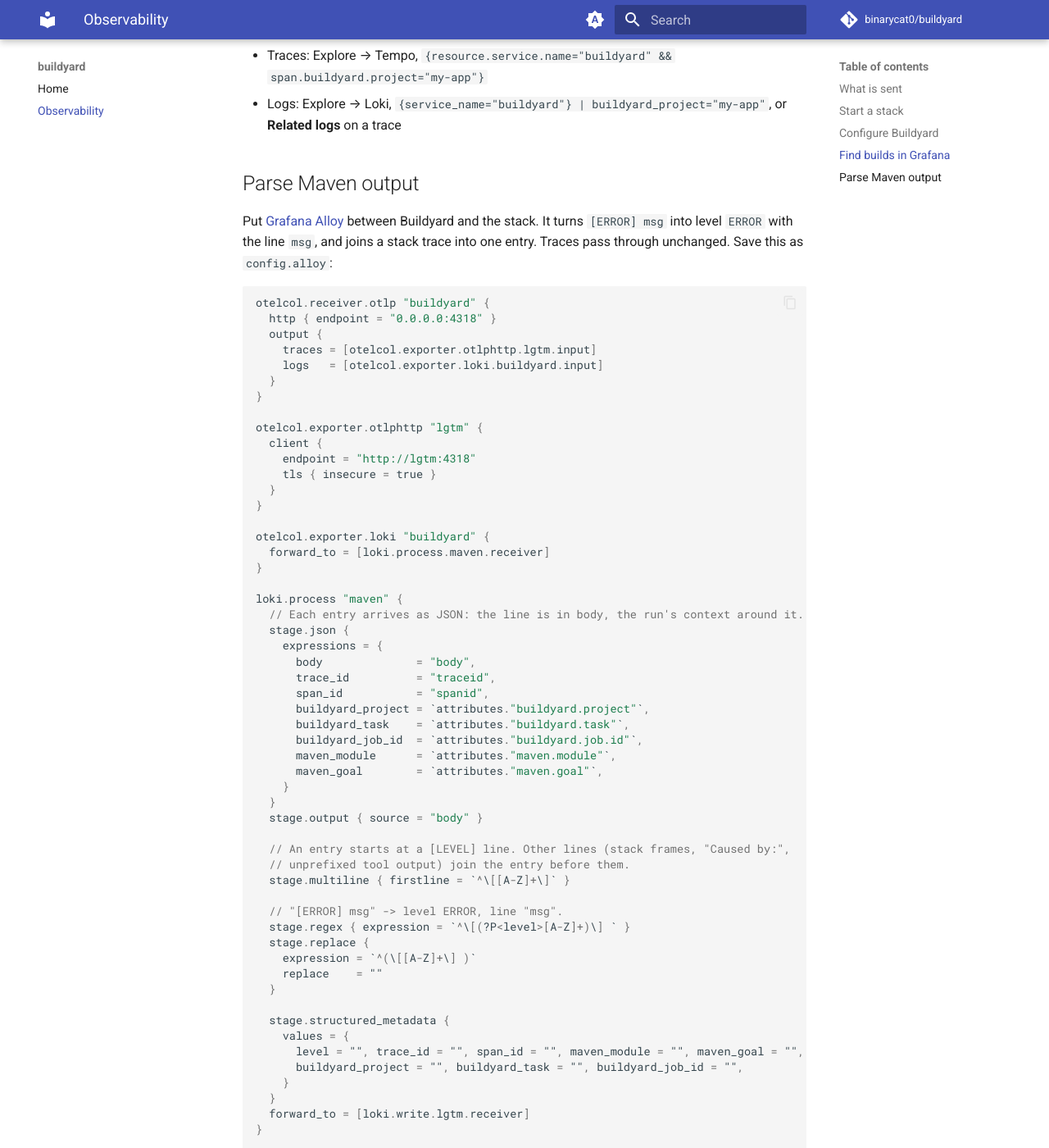
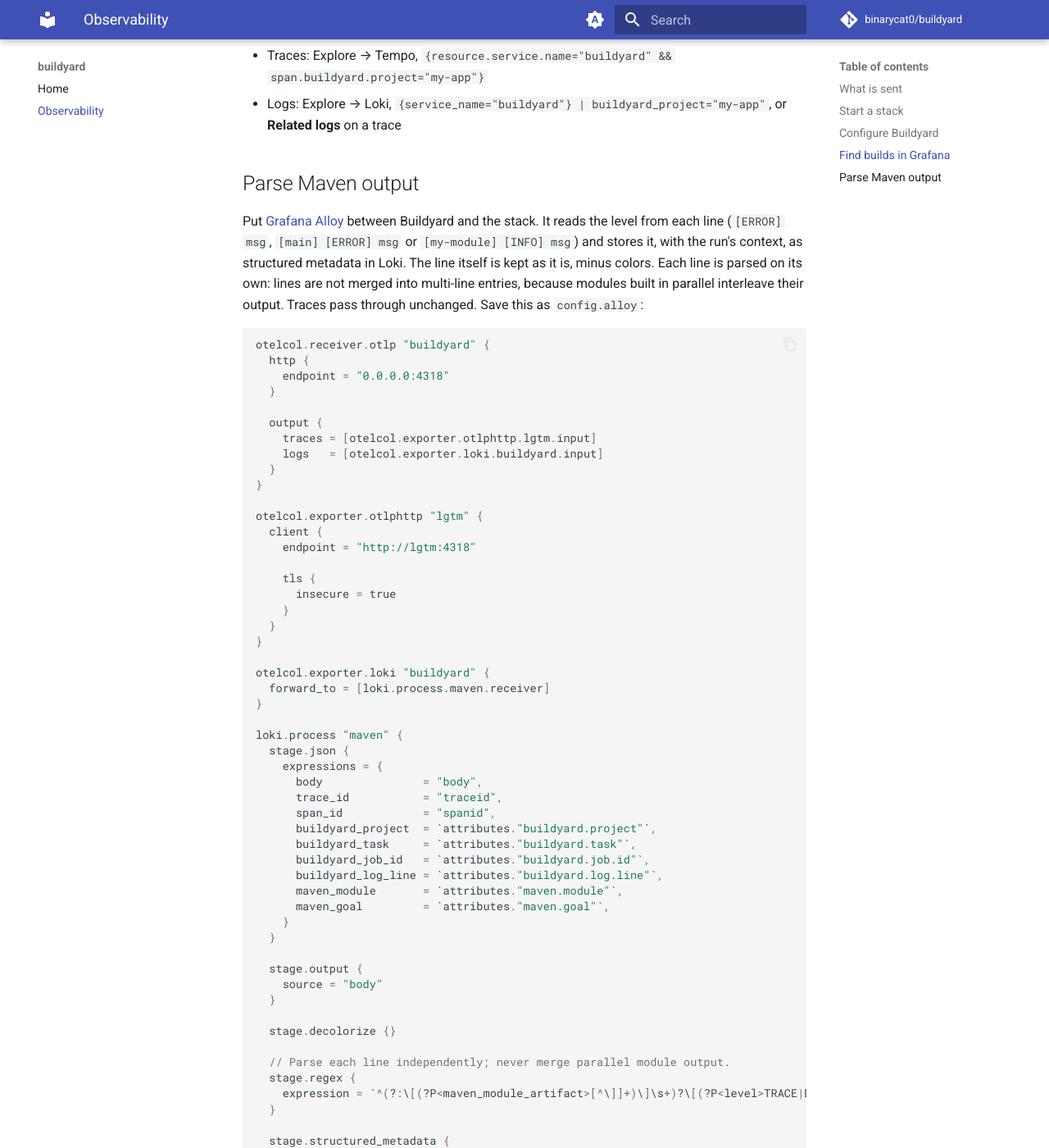
Before and after one commit to binarycat0/buildyard, an MkDocs documentation site: the page built from doc/observability.md, in a window 1280 px wide and 1400 px high, scrolled down 1776 px. Shown: the whole window at 82% size. Built offline with MkDocs 1.6.1 and Material for MkDocs 9.7.7, drawn with Linux system fonts in a browser that asks for light colours; comment, search, counter and statistics services are not loaded; some of the changed text lies outside the part shown.

Commit message:
Use the tested Alloy config in the observability docs
Each line is parsed on its own (no multiline merging), colors are
stripped, the level is read after an optional [thread] or [module]
prefix, and the run's context goes to structured metadata.

Co-Authored-By: Claude Opus 5.5 <noreply@anthropic.com>
Claude-Session: https://claude.ai/code/session_01BhmNxFv6PMTNzNKudiUMNe

````diff
--- a/doc/observability.md
+++ b/doc/observability.md
@@ -62,11 +62,14 @@ Export never slows a build down. When the collector is down, records are dropped
 
 ## Parse Maven output
 
-Put [Grafana Alloy](https://grafana.com/docs/alloy/) between Buildyard and the stack. It turns `[ERROR] msg` into level `ERROR` with the line `msg`, and joins a stack trace into one entry. Traces pass through unchanged. Save this as `config.alloy`:
+Put [Grafana Alloy](https://grafana.com/docs/alloy/) between Buildyard and the stack. It reads the level from each line (`[ERROR] msg`, `[main] [ERROR] msg` or `[my-module] [INFO] msg`) and stores it, with the run's context, as structured metadata in Loki. The line itself is kept as it is, minus colors. Each line is parsed on its own: lines are not merged into multi-line entries, because modules built in parallel interleave their output. Traces pass through unchanged. Save this as `config.alloy`:
 
 ```alloy
 otelcol.receiver.otlp "buildyard" {
-  http { endpoint = "0.0.0.0:4318" }
+  http {
+    endpoint = "0.0.0.0:4318"
+  }
+
   output {
     traces = [otelcol.exporter.otlphttp.lgtm.input]
     logs   = [otelcol.exporter.loki.buildyard.input]
@@ -76,7 +79,10 @@ otelcol.receiver.otlp "buildyard" {
 otelcol.exporter.otlphttp "lgtm" {
   client {
     endpoint = "http://lgtm:4318"
-    tls { insecure = true }
+
+    tls {
+      insecure = true
+    }
   }
 }
 
@@ -85,45 +91,57 @@ otelcol.exporter.loki "buildyard" {
 }
 
 loki.process "maven" {
-  // Each entry arrives as JSON: the line is in body, the run's context around it.
   stage.json {
     expressions = {
-      body              = "body",
-      trace_id          = "traceid",
-      span_id           = "spanid",
-      buildyard_project = `attributes."buildyard.project"`,
-      buildyard_task    = `attributes."buildyard.task"`,
-      buildyard_job_id  = `attributes."buildyard.job.id"`,
-      maven_module      = `attributes."maven.module"`,
-      maven_goal        = `attributes."maven.goal"`,
+      body               = "body",
+      trace_id           = "traceid",
+      span_id            = "spanid",
+      buildyard_project  = `attributes."buildyard.project"`,
+      buildyard_task     = `attributes."buildyard.task"`,
+      buildyard_job_id   = `attributes."buildyard.job.id"`,
+      buildyard_log_line = `attributes."buildyard.log.line"`,
+      maven_module       = `attributes."maven.module"`,
+      maven_goal         = `attributes."maven.goal"`,
     }
   }
-  stage.output { source = "body" }
 
-  // An entry starts at a [LEVEL] line. Other lines (stack frames, "Caused by:",
-  // unprefixed tool output) join the entry before them.
-  stage.multiline { firstline = `^\[[A-Z]+\]` }
+  stage.output {
+    source = "body"
+  }
 
-  // "[ERROR] msg" -> level ERROR, line "msg".
-  stage.regex { expression = `^\[(?P<level>[A-Z]+)\] ` }
-  stage.replace {
-    expression = `^(\[[A-Z]+\] )`
-    replace    = ""
+  stage.decolorize {}
+
+  // Parse each line independently; never merge parallel module output.
+  stage.regex {
+    expression = `^(?:\[(?P<maven_module_artifact>[^\]]+)\]\s+)?\[(?P<level>TRACE|DEBUG|INFO|WARN|WARNING|ERROR|FATAL)\](?:\s+(?P<message>.*))?$`
   }
 
   stage.structured_metadata {
     values = {
-      level = "", trace_id = "", span_id = "", maven_module = "", maven_goal = "",
-      buildyard_project = "", buildyard_task = "", buildyard_job_id = "",
+      level                 = "",
+      trace_id              = "",
+      span_id               = "",
+      buildyard_project     = "",
+      buildyard_task        = "",
+      buildyard_job_id      = "",
+      buildyard_log_line    = "",
+      maven_module          = "",
+      maven_module_artifact = "",
+      maven_goal            = "",
     }
   }
+
   forward_to = [loki.write.lgtm.receiver]
 }
 
 loki.write "lgtm" {
-  endpoint { url = "http://lgtm:3100/loki/api/v1/push" }
+  endpoint {
+    url = "http://lgtm:3100/loki/api/v1/push"
+  }
 }
 ```
+
+The regex must stay on one line: a line break inside it is matched literally, and then no line matches.
 
 And run it in front of otel-lgtm (`compose.yaml` next to it). Buildyard keeps sending to `http://localhost:4318`, which is Alloy now:
 
@@ -142,6 +160,6 @@ volumes:
   lgtm-data:
 ```
 
-Then filter by level: `{service_name="buildyard"} | level="ERROR"`.
+Then filter by level: `{service_name="buildyard"} | level="ERROR"`, or by module prefix: `| maven_module_artifact="my-module"`.
 
 Without Alloy, parse at query time instead: `{service_name="buildyard"} | regexp "^\\[(?P<level>[A-Z]+)\\]" | level="ERROR"`.
````
